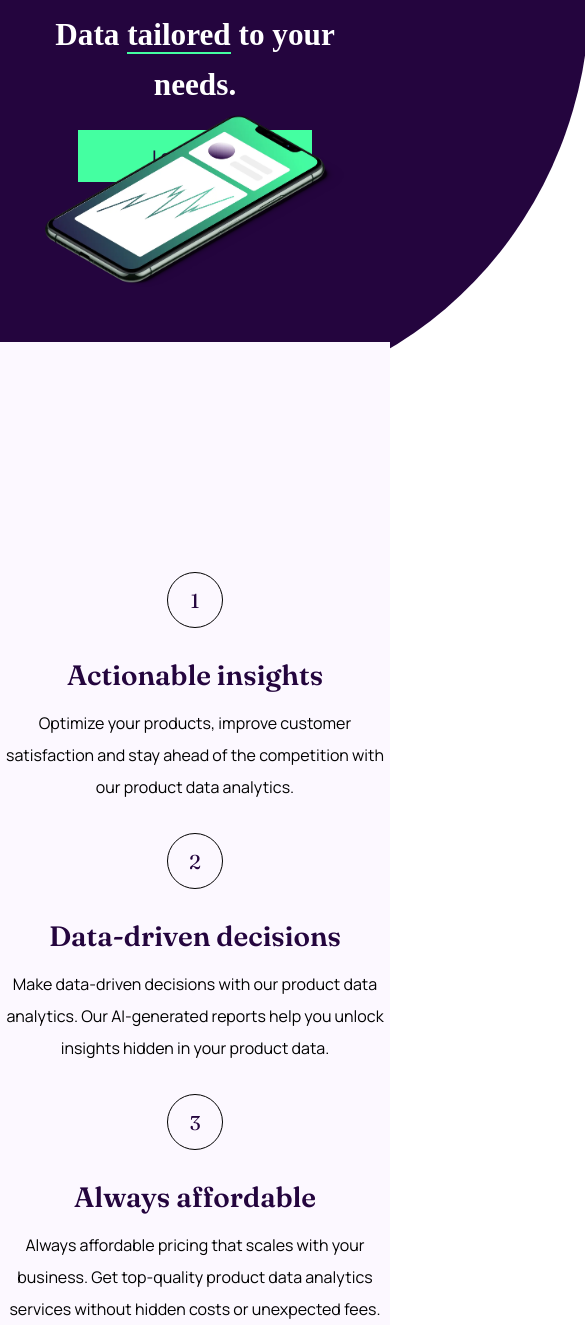
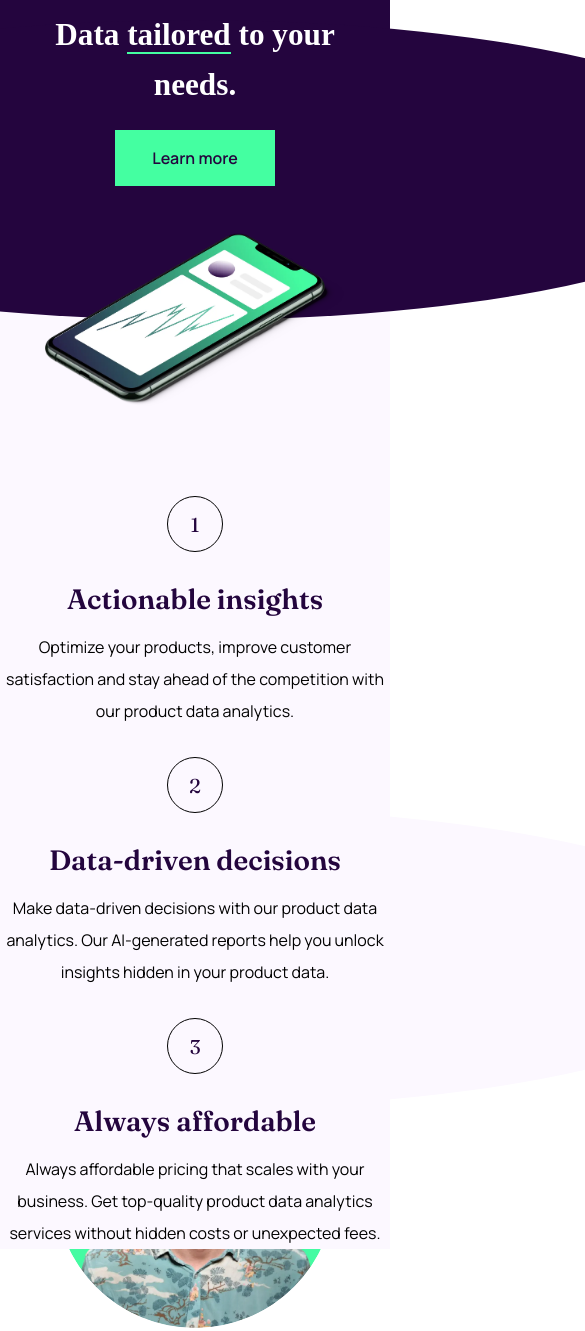
Before and after one commit to emmanuelRitzler/Workit-landing-page, a plain HTML site: page main-code/index.html in a window 390 px wide. Shown: the part 120-1451 px from the top of the page, 585 px wide, since content can reach past the window. Drawn offline with Linux system fonts and the light colour scheme.

Commit message:
Finish mobile section

```diff
--- a/main-code/index.html
+++ b/main-code/index.html
@@ -10,6 +10,7 @@
 </head>
 <body>
   <main class="hero">
+  <div class="hero-round"></div>
     <header>
       <img src="assets/images/logo-light.svg" alt="brand logo">
       <a href="#"><p>Apply for access</p></a>
@@ -18,8 +19,9 @@
       <button class="button">Learn more</button>
       <img id="banner-image" src="assets/images/image-hero.webp" alt="smartphone drawing">
   </main>
-  <div class="white-container">
-    <section id="actions">
+  <section id="actions">
+    <div class="white-container">
+    <div class="white-container-round"></div>
       <div class="number-circle">1</div>
       <h2 class="action-header">Actionable insights</h2>
         <p class="action-text">Optimize your products, improve customer satisfaction and stay ahead of the competition
--- a/main-code/style.css
+++ b/main-code/style.css
@@ -50,18 +50,20 @@
     position: relative;
     height: auto;
     text-align: center;
-    margin-bottom: 140px;
+    margin-bottom: 0px;
+    background-color: var(--dark-purple);
+    z-index: 1;
 }
 
-.hero::before{
+.hero-round {
+    width: 300%;
+    height: 300px;
+    background-color: var(--dark-purple);
+    top: 140px;
+    right: -50%;
+    left: -100%;
+    border-radius: 50%;
     position: absolute;
-    border-radius: 100%;
-    right: -200px;
-    left: -200px;
-    top: -300px;
-    bottom: -200px;
-    content: '';
-    background: var(--dark-purple);
     z-index: -1;
 }
 
@@ -106,6 +108,11 @@ h1 {
     margin: 0 auto;
     font-weight: var(--bh-weight);
 }
+@media only screen and (min-width: 375px) and (max-width: 425px) {
+    h1 {
+        width: 90%;
+    }
+}
 
 .underline-word {
     border-bottom: var(--eucalyptus) 2px solid;
@@ -115,7 +122,7 @@ h1 {
 .button {
     font-family: var(--body-text);
     display: inline-block;
-    width: 60%;
+    width: 10rem;
     height: auto;
     background-color: var(--eucalyptus);
     color: var(--dark-purple);
@@ -123,19 +130,29 @@ h1 {
     padding: 15px;
     margin: 20px auto 20px auto;
     font-weight: 600;
-    border: none;
+    border: var(--eucalyptus) 2px solid;
+
+    &:hover {
+        color: var(--eucalyptus);
+        border: var(--eucalyptus) 2px solid;
+        background-color: var(--dark-purple);
+    }
 }
 
 #banner-image {
     width: 300px;
     height: auto;
     position: absolute;
-    top: 100%;
+    top: 135%;
     left: 50%;
     transform: translate(-50%, -50%);
 }
 
 /* ACTIONS */
+
+#actions {
+    width: 100%;
+}
 
 .white-container {
     width: 100%;
@@ -144,7 +161,19 @@ h1 {
     text-align: center;
     margin-bottom: 320px;
     z-index: 2;
-    padding-top: 200px;
+    padding-top: 260px;
+}
+
+.white-container-round {
+    width: 300%;
+    height: 300px;
+    background-color: var(--ghost-white);
+    top: 110%;
+    right: -50%;
+    left: -100%;
+    border-radius: 50%;
+    position: absolute;
+    z-index: -1;
 }
 
 .number-circle {
@@ -179,6 +208,11 @@ h1 {
     text-align: center;
 }
 
+@media only screen and (min-width: 375px) and (max-width: 425px) {
+    .white-container {
+        margin-bottom: 440px;
+    }
+}
 /* Access */
 
 #apply-access {
@@ -191,10 +225,11 @@ h1 {
     border-radius: 50%;
     z-index: -1;
     position: absolute;
-    top: 139%;
+    top: 153%;
     left: 50%;
     transform: translate(-50%, -50%);
 }
+
 
 #purple-container {
     width: 90%;
@@ -223,8 +258,14 @@ h1 {
     padding: 10px 0px;
     width: 95%;
     margin: 0 auto;
+    font-weight: 100;
 }
 
+@media only screen and (min-width: 375px) and (max-width: 425px) {
+    #apply-access img {
+        top: 155%;
+    }
+}
 /* FOOTER */
 
 footer {
```
